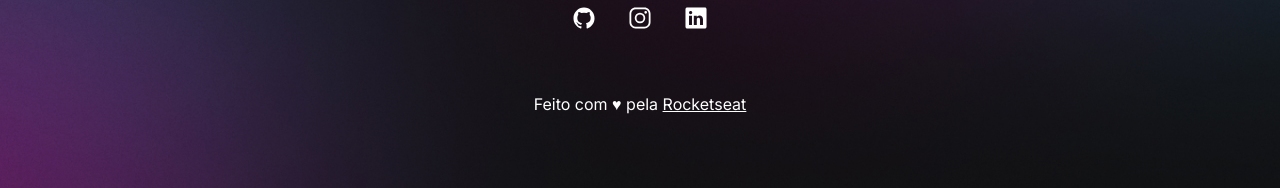
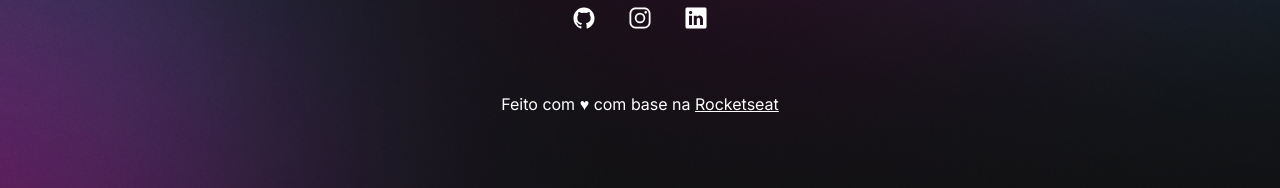
Before and after one commit to Lopes98/linktree, a plain HTML site: page index.html in a window 1280 px wide. Shown: the part 630-818 px from the top of the page. Drawn offline with nearby package versions, Linux system fonts and the light colour scheme.

Commit message:
alter footer

```diff
--- a/index.html
+++ b/index.html
@@ -74,7 +74,7 @@
             </div>
 
             <footer>
-                Feito com ♥ pela
+                Feito com ♥ com base na
                 <a href="https://rocketseat.com.br" target="_blank"
                     >Rocketseat</a
                 >
```
